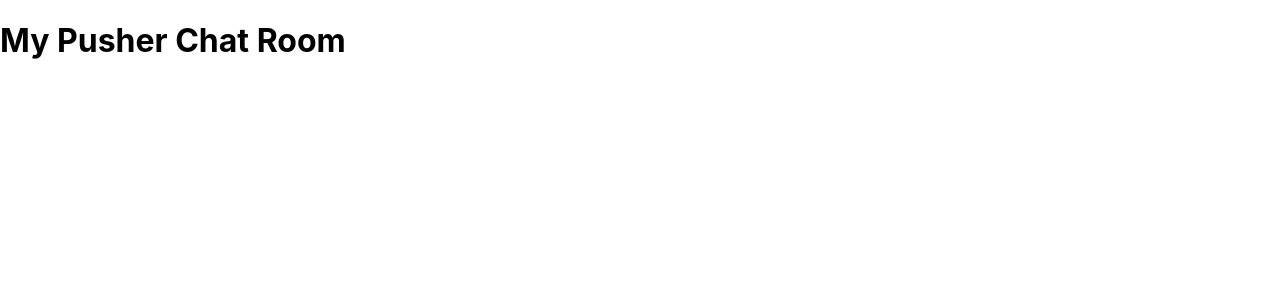
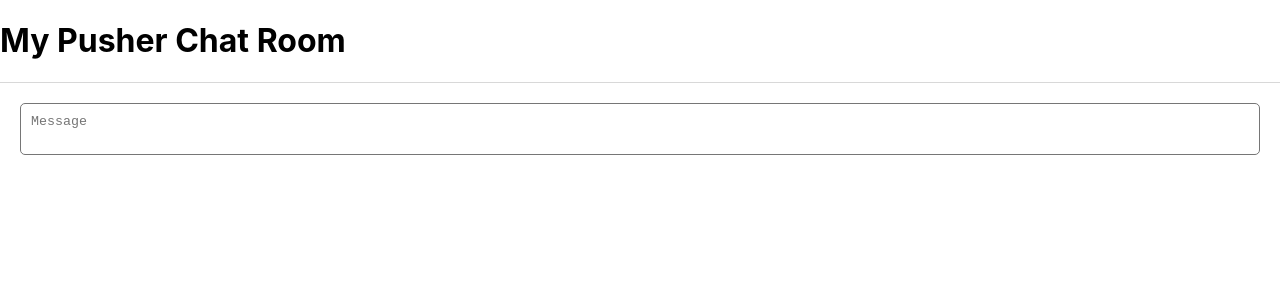
Before and after one commit to duallynoted/react-pusher, a React (Create React App) app: page / in a window 1280 px wide. Shown: the top 300 px of the page. Built offline with nearby package versions, Linux system fonts and the light colour scheme; no server answers.

Commit message:
Got chat room set up and real-time messaging working

```diff
--- a/package.json
+++ b/package.json
@@ -2,7 +2,6 @@
   "name": "react-pusher",
   "version": "0.1.0",
   "private": true,
-  "proxy": "http://localhost:8080",
   "dependencies": {
     "@testing-library/jest-dom": "^5.11.9",
     "@testing-library/react": "^11.2.3",
@@ -26,6 +25,7 @@
     "client": "react-scripts start",
     "start": "concurrently \"npm run server\" \"npm run client\""
   },
+  "proxy": "http://localhost:8080",
   "eslintConfig": {
     "extends": [
       "react-app",
--- a/public/index.html
+++ b/public/index.html
@@ -1,14 +1,12 @@
 <!DOCTYPE html>
 <html lang="en">
+
 <head>
   <meta charset="utf-8" />
   <link rel="icon" href="%PUBLIC_URL%/favicon.ico" />
   <meta name="viewport" content="width=device-width, initial-scale=1" />
   <meta name="theme-color" content="#000000" />
-    <meta
-      name="description"
-      content="Web site created using create-react-app"
-    />
+  <meta name="description" content="Web site created using create-react-app" />
   <link rel="apple-touch-icon" href="%PUBLIC_URL%/logo192.png" />
   <!--
       manifest.json provides metadata used when your web app is installed on a
@@ -24,8 +22,9 @@
       work correctly both with client-side routing and a non-root public URL.
       Learn how to configure a non-root public URL by running `npm run build`.
     -->
-    <title>React App</title>
+  <title>React Pusher App</title>
 </head>
+
 <body>
   <noscript>You need to enable JavaScript to run this app.</noscript>
   <div id="root"></div>
@@ -40,4 +39,5 @@
       To create a production bundle, use `npm run build` or `yarn build`.
     -->
 </body>
+
 </html>
--- a/src/App.js
+++ b/src/App.js
@@ -1,6 +1,7 @@
 import React from 'react';
 import Pusher from 'pusher-js'
 import './App.css';
+import ChatRoom from './components/ChatRoom';
 
 class App extends React.Component {
   constructor() {
@@ -20,9 +21,11 @@
     });
   }
   render() {
+    const { messages } = this.state;
     return (
       <div className="App">
         <h1>My Pusher Chat Room</h1>
+        <ChatRoom messages={messages} />
       </div>
     );
   }
--- a/src/components/ChatRoom.css
+++ b/src/components/ChatRoom.css
@@ -0,0 +1,41 @@
+.chat-room-wrapper {
+    display: flex;
+    flex-direction: column;
+    align-items: flex-start;
+    height: 100%;
+}
+
+.chat-room-messages {
+    flex-grow: 1;
+    display: flex;
+    flex-direction: column;
+    justify-content: flex-end;
+    padding: 0 20px;
+    width: 100%;
+}
+
+.chat-message {
+    text-align: left;
+    margin-bottom: 15px;
+}
+
+.chat-message-author {
+    font-weight: 700;
+}
+
+.chat-message-body {
+    margin: 5px 0 0 0;
+}
+
+.chat-room-message-input-wrapper {
+    width: 100%;
+    padding: 20px;
+    border-top: 1px solid #d8d8d8;
+}
+
+.chat-room-message-input {
+    width: 100%;
+    border-radius: 5px;
+    padding: 10px;
+    resize: none;
+}
```
Also changed, not shown: server.js (added, +25 -0 lines), 1 other file (tests, documents, lock files or other folders). Lines whose indentation alone changed are shown as unchanged.
